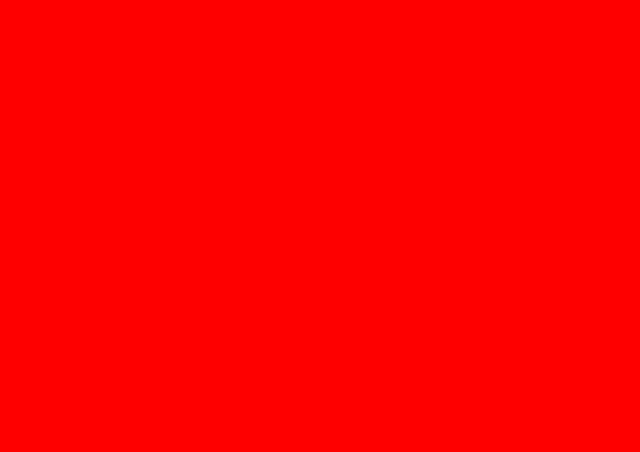
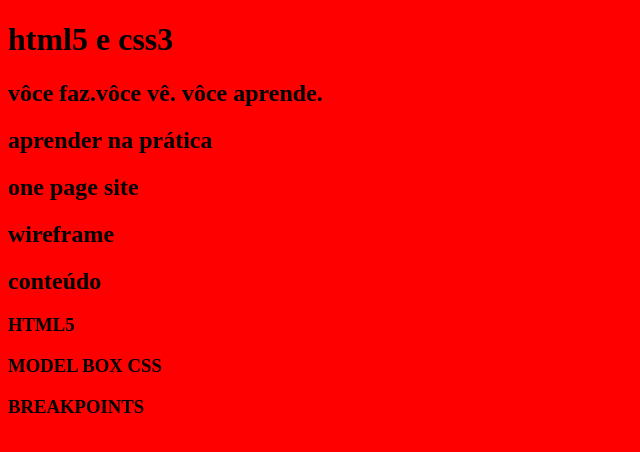
Before and after one commit to kaua-13112005/html5css3, a plain HTML site: page index.html in a window 1280 px wide. Shown: the whole page, without its empty margins (0-640 px from the left). Drawn offline with Linux system fonts and the light colour scheme.

Commit message:
semântica e heading tags

```diff
--- a/index.html
+++ b/index.html
@@ -10,6 +10,43 @@
 
 </head>
 <body>
+    <!-- cabeçalho -->
+    <header>
 
+    </header>
+    <!-- destaque -->
+    <main>
+           <h1>
+            html5 e css3
+           </h1>
+           <h2>
+            vôce faz.vôce vê. vôce aprende.
+           </h2>
+    </main>
+    <!-- sobre -->
+    <section>
+          <h2>aprender na prática</h2>
+    </section>
+    <!-- one page -->
+    <section>
+        <h2>
+            one page site
+        </h2>
+    </section>
+    <!-- wireframe -->
+    <section>
+         <h2>wireframe</h2>
+    </section>
+    <!-- conteúdo -->
+    <section>
+          <h2>conteúdo</h2>
+          <h3>HTML5</h3>
+          <h3>MODEL BOX CSS</h3>
+          <H3>BREAKPOINTS</H3>
+    </section>
+    <!-- ródape -->
+    <footer>
+
+    </footer>
 </body>
 </html>
```
